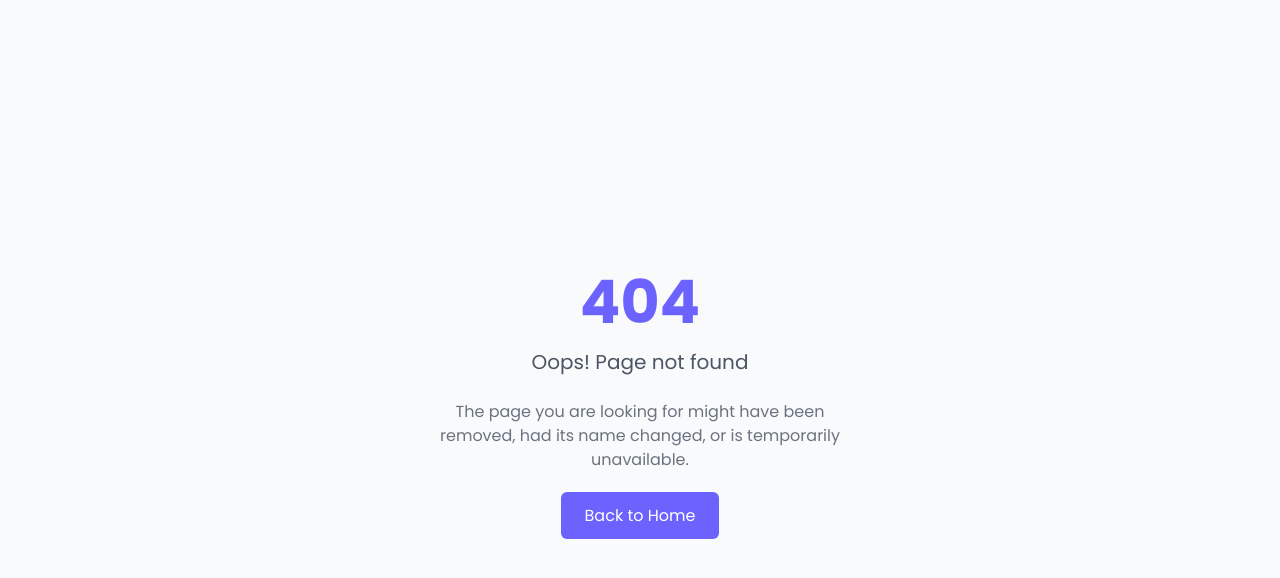
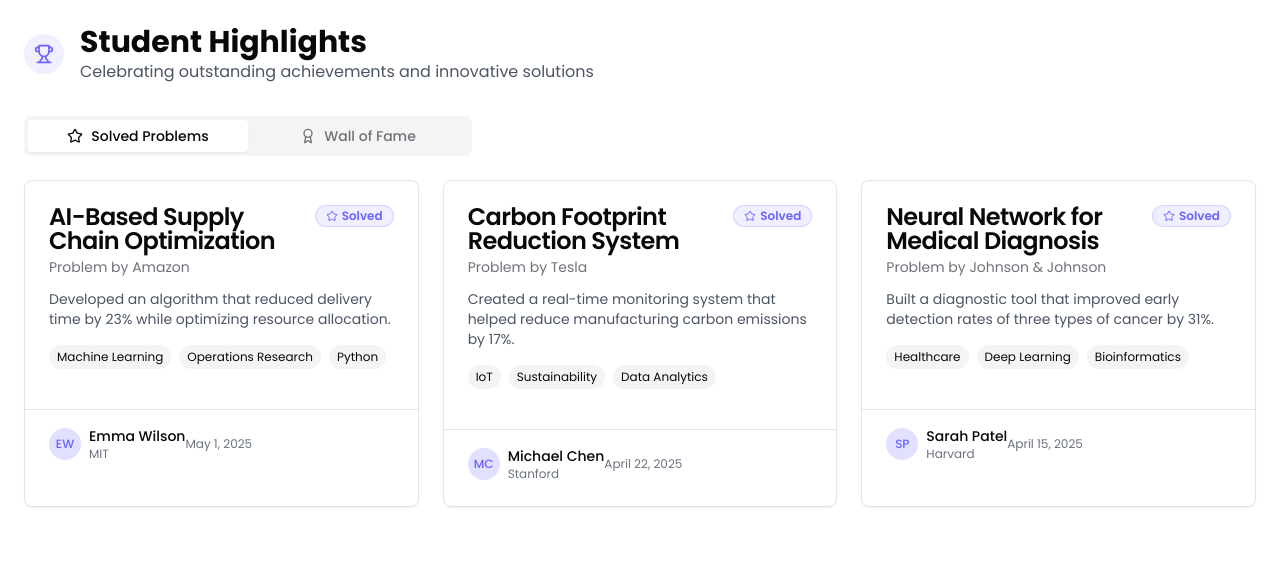
Before and after one commit to vanshu0022/youth-empire, a React (Vite) app: page /highlights in a window 1280 px wide. Before the commit this address had no page. Shown: the top 578 px of the page. Built offline with nearby package versions, Linux system fonts and the light colour scheme.

Commit message:
Add student highlighting features
Implement problem-solver and creativity-based highlighting systems.

```diff
--- a/src/App.tsx
+++ b/src/App.tsx
@@ -10,6 +10,7 @@ import Dashboard from "./pages/Dashboard";
 import Projects from "./pages/Projects";
 import Mentorship from "./pages/Mentorship";
 import Learning from "./pages/Learning";
+import Highlights from "./pages/Highlights";
 
 const queryClient = new QueryClient();
 
@@ -25,6 +26,7 @@ const App = () => (
           <Route path="/projects" element={<Projects />} />
           <Route path="/mentorship" element={<Mentorship />} />
           <Route path="/learning" element={<Learning />} />
+          <Route path="/highlights" element={<Highlights />} />
           {/* ADD ALL CUSTOM ROUTES ABOVE THE CATCH-ALL "*" ROUTE */}
           <Route path="*" element={<NotFound />} />
         </Routes>
--- a/src/components/MobileNav.tsx
+++ b/src/components/MobileNav.tsx
@@ -1,7 +1,7 @@
 
 import React, { useState } from 'react';
 import { Link, useLocation } from 'react-router-dom';
-import { Briefcase, Calendar, FileText, Heart, MessageSquare, Menu, School, Search, Award, Podcast, X } from 'lucide-react';
+import { Briefcase, Calendar, FileText, Heart, MessageSquare, Menu, School, Search, Award, Podcast, Trophy, X } from 'lucide-react';
 
 const MobileNav = () => {
   const [isOpen, setIsOpen] = useState(false);
@@ -69,6 +69,10 @@ const MobileNav = () => {
                 <Award size={24} className="mb-2 text-student-purple" />
                 <span className="text-sm text-center">Mentorship</span>
               </Link>
+              <Link to="/highlights" className="flex flex-col items-center p-4 bg-gray-50 rounded-lg" onClick={toggleMenu}>
+                <Trophy size={24} className="mb-2 text-student-purple" />
+                <span className="text-sm text-center">Highlights</span>
+              </Link>
               <Link to="/messages" className="flex flex-col items-center p-4 bg-gray-50 rounded-lg" onClick={toggleMenu}>
                 <MessageSquare size={24} className="mb-2 text-student-purple" />
                 <span className="text-sm text-center">Messages</span>
--- a/src/components/Sidebar.tsx
+++ b/src/components/Sidebar.tsx
@@ -1,7 +1,7 @@
 
 import React from 'react';
 import { Link, useLocation } from 'react-router-dom';
-import { Briefcase, Calendar, FileText, Heart, MessageSquare, School, Search, Award, Podcast } from 'lucide-react';
+import { Briefcase, Calendar, FileText, Heart, MessageSquare, School, Search, Award, Podcast, Trophy } from 'lucide-react';
 
 const Sidebar = () => {
   const location = useLocation();
@@ -33,6 +33,10 @@ const Sidebar = () => {
         <Link to="/mentorship" className={isActive('/mentorship')}>
           <Award size={20} />
           <span>Mentorship</span>
+        </Link>
+        <Link to="/highlights" className={isActive('/highlights')}>
+          <Trophy size={20} />
+          <span>Highlights</span>
         </Link>
 
         <h3 className="text-xs uppercase text-gray-500 font-semibold px-2 mt-6 mb-1">Connect</h3>
--- /dev/null
+++ b/src/pages/Highlights.tsx
@@ -0,0 +1,215 @@
+
+import React, { useState } from 'react';
+import { Tabs, TabsContent, TabsList, TabsTrigger } from "@/components/ui/tabs";
+import { Avatar } from "@/components/ui/avatar";
+import { Badge } from "@/components/ui/badge";
+import { Card, CardContent, CardDescription, CardFooter, CardHeader, CardTitle } from "@/components/ui/card";
+import { Award, Star, Trophy } from 'lucide-react';
+
+const Highlights = () => {
+  const [activeTab, setActiveTab] = useState("solved-problems");
+
+  // Sample data for solved problems
+  const solvedProblems = [
+    {
+      id: 1,
+      title: "AI-Based Supply Chain Optimization",
+      company: "Amazon",
+      student: {
+        name: "Emma Wilson",
+        avatar: "EW",
+        university: "MIT"
+      },
+      description: "Developed an algorithm that reduced delivery time by 23% while optimizing resource allocation.",
+      tags: ["Machine Learning", "Operations Research", "Python"],
+      likes: 128,
+      date: "May 1, 2025"
+    },
+    {
+      id: 2,
+      title: "Carbon Footprint Reduction System",
+      company: "Tesla",
+      student: {
+        name: "Michael Chen",
+        avatar: "MC",
+        university: "Stanford"
+      },
+      description: "Created a real-time monitoring system that helped reduce manufacturing carbon emissions by 17%.",
+      tags: ["IoT", "Sustainability", "Data Analytics"],
+      likes: 95,
+      date: "April 22, 2025"
+    },
+    {
+      id: 3,
+      title: "Neural Network for Medical Diagnosis",
+      company: "Johnson & Johnson",
+      student: {
+        name: "Sarah Patel",
+        avatar: "SP",
+        university: "Harvard"
+      },
+      description: "Built a diagnostic tool that improved early detection rates of three types of cancer by 31%.",
+      tags: ["Healthcare", "Deep Learning", "Bioinformatics"],
+      likes: 201,
+      date: "April 15, 2025"
+    },
+  ];
+
+  // Sample data for creative projects
+  const creativeProjects = [
+    {
+      id: 1,
+      title: "SoundScape: Audio Environment Generator",
+      student: {
+        name: "James Rodriguez",
+        avatar: "JR",
+        university: "CalTech"
+      },
+      description: "A breakthrough audio platform that creates immersive 3D soundscapes for VR environments, winning the International Design Excellence Award.",
+      achievement: "International Design Excellence Award Winner",
+      image: "https://images.unsplash.com/photo-1580894732444-8ecded7900cd?auto=format&fit=crop&w=600&q=80",
+      tags: ["Virtual Reality", "Audio Engineering", "UX Design"],
+      likes: 354,
+      date: "March 12, 2025"
+    },
+    {
+      id: 2,
+      title: "BioDegradable Packaging Alternative",
+      student: {
+        name: "Aisha Kwame",
+        avatar: "AK",
+        university: "Oxford"
+      },
+      description: "Developed a cost-effective biodegradable packaging material from agricultural waste that decomposes in just 30 days.",
+      achievement: "National Science Foundation Innovation Award",
+      image: "https://images.unsplash.com/photo-1610510341380-ff902d8e7c52?auto=format&fit=crop&w=600&q=80",
+      tags: ["Sustainability", "Material Science", "Green Technology"],
+      likes: 278,
+      date: "February 28, 2025"
+    },
+    {
+      id: 3,
+      title: "Portable Water Purification System",
+      student: {
+        name: "David Kim",
+        avatar: "DK",
+        university: "UCLA"
+      },
+      description: "Created a solar-powered water purification device that can produce 5 gallons of clean water per day for disaster relief situations.",
+      achievement: "Featured in National Geographic",
+      image: "https://images.unsplash.com/photo-1581244277943-fe4d9aa3faeb?auto=format&fit=crop&w=600&q=80",
+      tags: ["Humanitarian Tech", "Engineering", "Renewable Energy"],
+      likes: 412,
+      date: "February 10, 2025"
+    },
+  ];
+
+  return (
+    <div className="p-6 max-w-7xl mx-auto">
+      <div className="flex items-center mb-8">
+        <div className="w-10 h-10 bg-student-purple/10 rounded-full flex items-center justify-center mr-4">
+          <Trophy size={20} className="text-student-purple" />
+        </div>
+        <div>
+          <h1 className="text-3xl font-bold">Student Highlights</h1>
+          <p className="text-gray-600">Celebrating outstanding achievements and innovative solutions</p>
+        </div>
+      </div>
+
+      <Tabs defaultValue="solved-problems" value={activeTab} onValueChange={setActiveTab} className="mb-8">
+        <TabsList className="grid w-full max-w-md grid-cols-2">
+          <TabsTrigger value="solved-problems">
+            <Star size={16} className="mr-2" />
+            Solved Problems
+          </TabsTrigger>
+          <TabsTrigger value="wall-of-fame">
+            <Award size={16} className="mr-2" />
+            Wall of Fame
+          </TabsTrigger>
+        </TabsList>
+
+        <TabsContent value="solved-problems" className="mt-6">
+          <div className="grid grid-cols-1 md:grid-cols-2 lg:grid-cols-3 gap-6">
+            {solvedProblems.map((problem) => (
+              <Card key={problem.id} className="overflow-hidden hover:shadow-md transition-shadow">
+                <CardHeader className="pb-3">
+                  <div className="flex items-start justify-between">
+                    <div>
+                      <CardTitle>{problem.title}</CardTitle>
+                      <CardDescription className="mt-1">Problem by {problem.company}</CardDescription>
+                    </div>
+                    <Badge variant="outline" className="bg-student-purple/10 text-student-purple border-student-purple/20">
+                      <Star size={12} className="mr-1" /> Solved
+                    </Badge>
+                  </div>
+                </CardHeader>
+                <CardContent>
+                  <p className="text-sm text-gray-600 mb-4">{problem.description}</p>
+                  <div className="flex flex-wrap gap-2 mb-4">
+                    {problem.tags.map((tag) => (
+                      <span key={tag} className="text-xs bg-gray-100 px-2 py-1 rounded-full">{tag}</span>
+                    ))}
+                  </div>
+                </CardContent>
+                <CardFooter className="border-t pt-4">
+                  <div className="flex items-center">
+                    <div className="w-8 h-8 rounded-full bg-student-purple/20 flex items-center justify-center">
+                      <span className="text-student-purple text-xs font-medium">{problem.student.avatar}</span>
+                    </div>
+                    <div className="ml-2">
+                      <p className="text-sm font-medium">{problem.student.name}</p>
+                      <p className="text-xs text-gray-500">{problem.student.university}</p>
+                    </div>
+                    <div className="ml-auto text-xs text-gray-500">{problem.date}</div>
+                  </div>
+                </CardFooter>
+              </Card>
+            ))}
+          </div>
+        </TabsContent>
+
+        <TabsContent value="wall-of-fame" className="mt-6">
+          <div className="grid grid-cols-1 md:grid-cols-2 lg:grid-cols-3 gap-6">
+            {creativeProjects.map((project) => (
+              <Card key={project.id} className="overflow-hidden hover:shadow-md transition-shadow">
+                <div className="h-48 overflow-hidden">
+                  <img src={project.image} alt={project.title} className="w-full h-full object-cover" />
+                </div>
+                <CardHeader className="pb-3">
+                  <div className="flex items-start justify-between">
+                    <CardTitle>{project.title}</CardTitle>
+                  </div>
+                  <Badge className="bg-student-coral text-white border-student-coral/20 mt-1 inline-flex">
+                    <Award size={12} className="mr-1" /> {project.achievement}
+                  </Badge>
+                </CardHeader>
+                <CardContent>
+                  <p className="text-sm text-gray-600 mb-4">{project.description}</p>
+                  <div className="flex flex-wrap gap-2 mb-4">
+                    {project.tags.map((tag) => (
+                      <span key={tag} className="text-xs bg-gray-100 px-2 py-1 rounded-full">{tag}</span>
+                    ))}
+                  </div>
+                </CardContent>
+                <CardFooter className="border-t pt-4">
+                  <div className="flex items-center">
+                    <div className="w-8 h-8 rounded-full bg-student-coral/20 flex items-center justify-center">
+                      <span className="text-student-coral text-xs font-medium">{project.student.avatar}</span>
+                    </div>
+                    <div className="ml-2">
+                      <p className="text-sm font-medium">{project.student.name}</p>
+                      <p className="text-xs text-gray-500">{project.student.university}</p>
+                    </div>
+                    <div className="ml-auto text-xs text-gray-500">{project.date}</div>
+                  </div>
+                </CardFooter>
+              </Card>
+            ))}
+          </div>
+        </TabsContent>
+      </Tabs>
+    </div>
+  );
+};
+
+export default Highlights;
```
